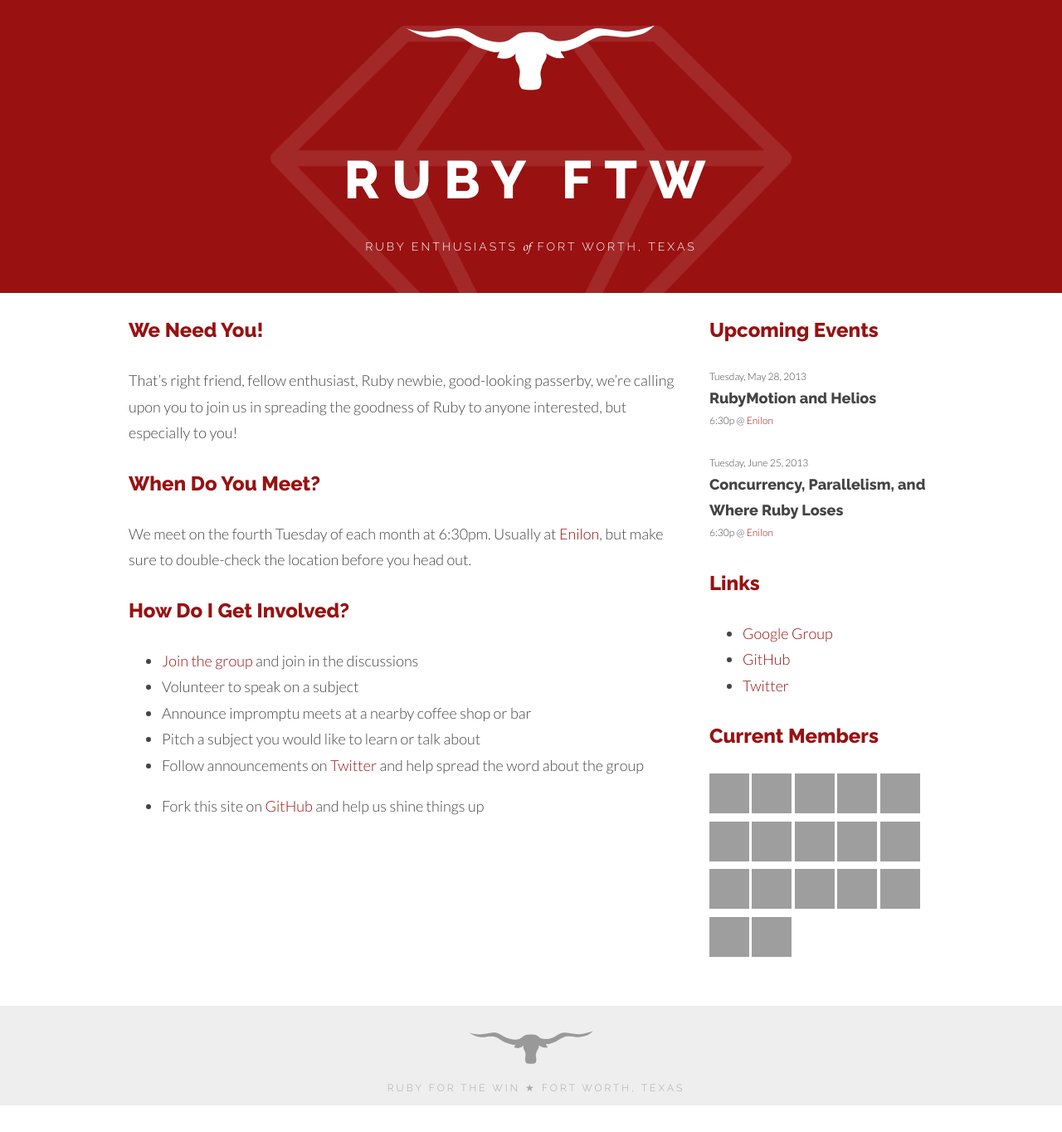
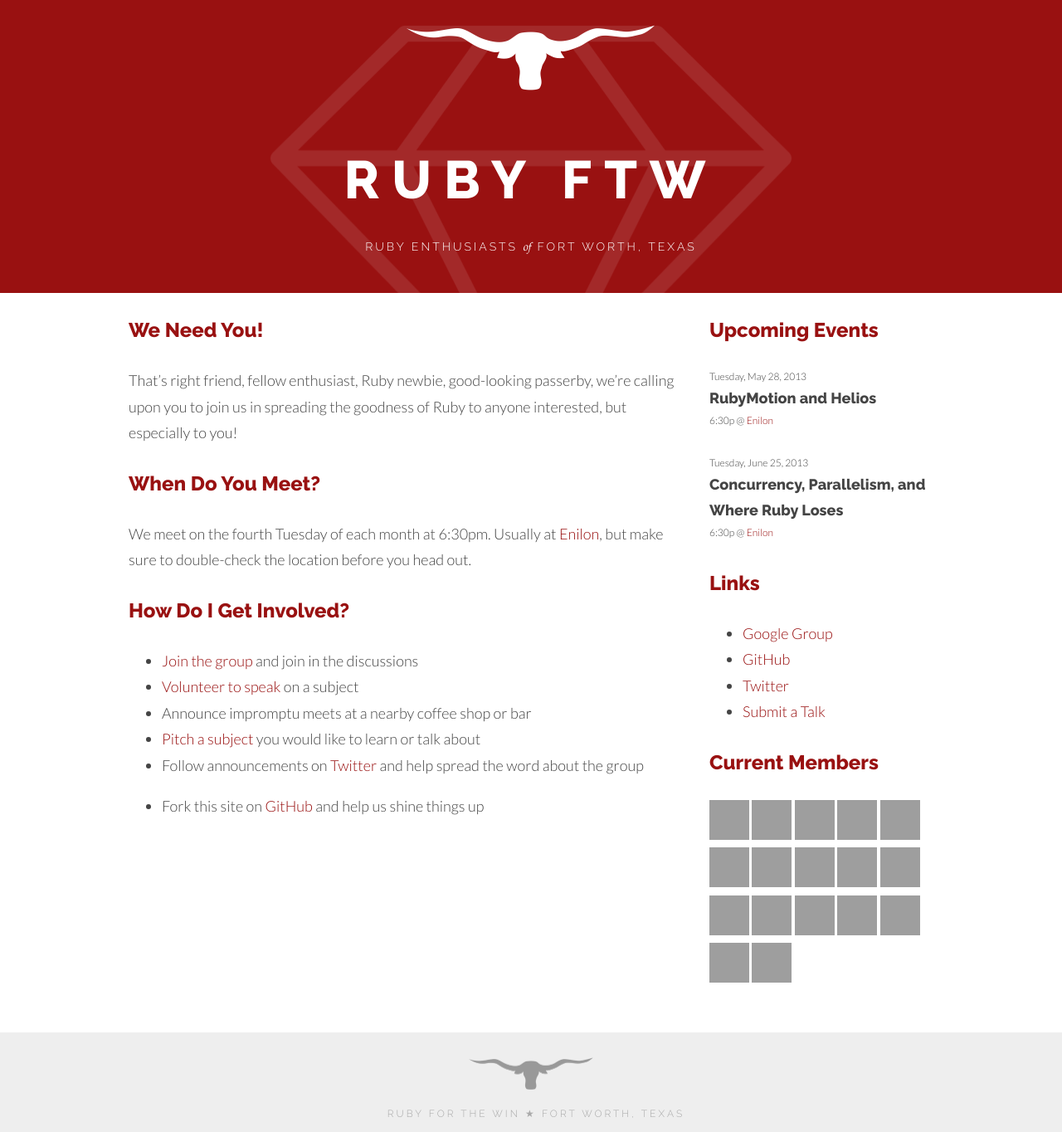
Before and after one commit to rubyftw/rubyftw.github.io, a Jekyll site: the page built from index.md, in a window 1280 px wide, cut to the strip 0-1364 px from the top of the page. Shown: the whole strip at 83% size. Built offline with Jekyll 4.4.1, drawn with Linux system fonts in a browser that asks for light colours; before the commit the page ends 1332 px from its top, so only the background shows below that; grey boxes are pictures that could not be loaded.

Commit message:
Add links to presentation submission form

```diff
--- a/_includes/links.html
+++ b/_includes/links.html
@@ -3,4 +3,5 @@
   <li><a href="/s/group">Google Group</a></li>
   <li><a href="/s/github">GitHub</a></li>
   <li><a href="/s/twitter">Twitter</a></li>
+  <li><a href="/s/submit">Submit a Talk</a></li>
 </ul>
--- a/index.md
+++ b/index.md
@@ -16,12 +16,13 @@ double-check the location before you head out.
 ### How Do I Get Involved?
 
 - [Join the group][group] and join in the discussions
-- Volunteer to speak on a subject
+- [Volunteer to speak][submit] on a subject
 - Announce impromptu meets at a nearby coffee shop or bar
-- Pitch a subject you would like to learn or talk about
+- [Pitch a subject][submit] you would like to learn or talk about
 - Follow announcements on [Twitter][twitter] and help spread the word about the group
 - Fork this site on [GitHub][github] and help us shine things up
 
   [group]: https://groups.google.com/rubyftw
   [twitter]: http://twitter.com/rubyftw
   [github]: https://github.com/rubyftw
+  [submit]: http://rubyftw.org/s/submit
```
